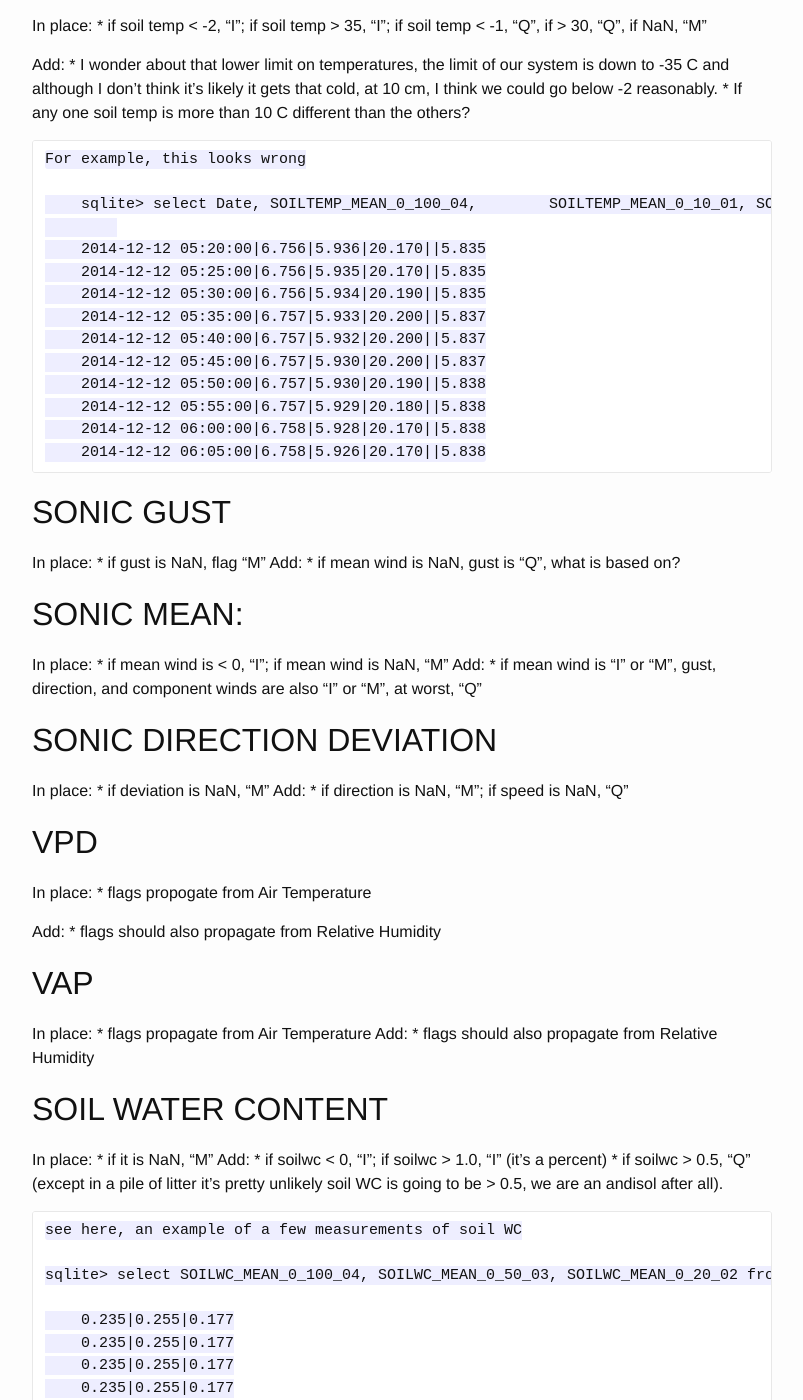
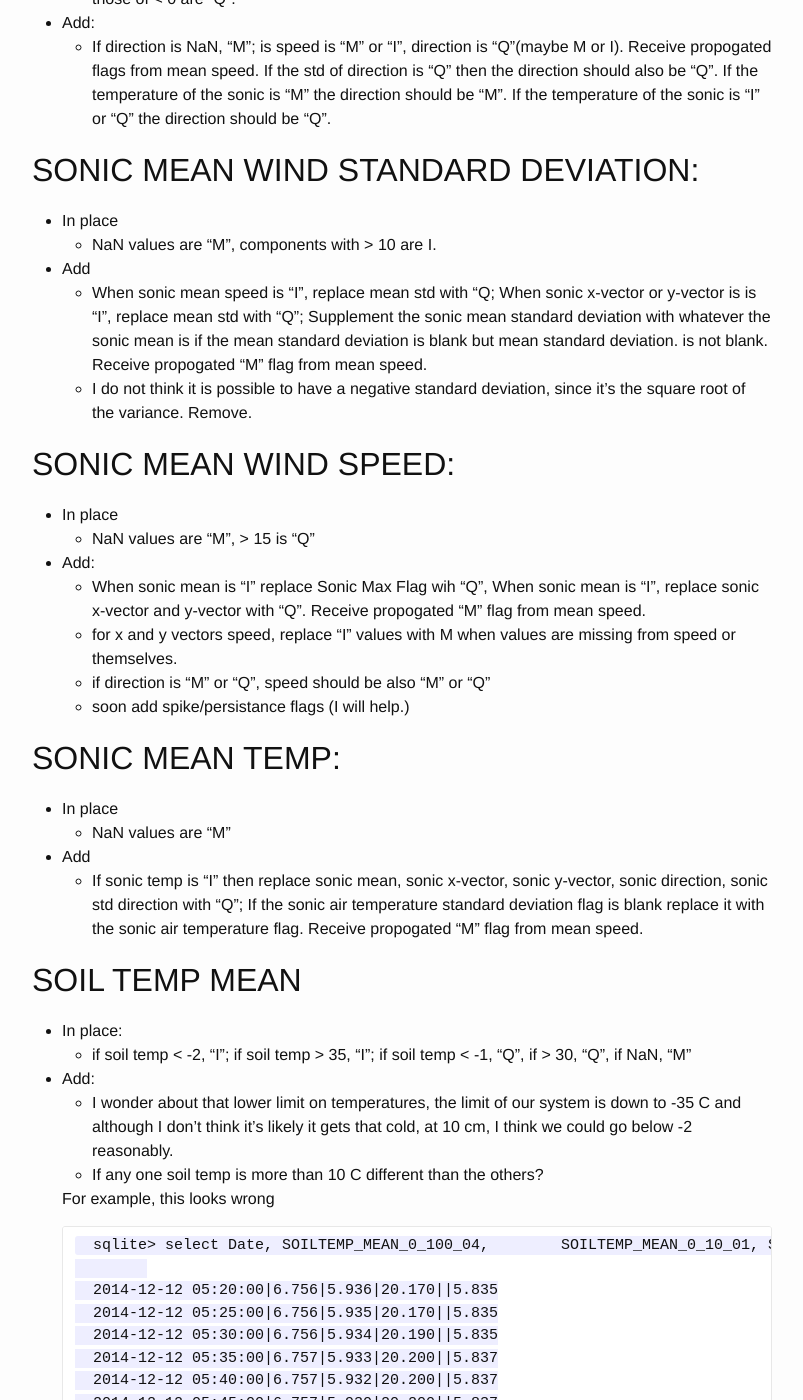
Before and after one commit to grandadmiral-thrawn/metQC, a Jekyll site: the page built from _posts/2015-02-20-checks-on-air-temperature-and-wind-in-portal.markdown, in a window 1280 px wide and 1400 px high, scrolled down 1395 px. Shown: the whole window, without its empty margins (238-1041 px from the left). Built offline with Jekyll 4.4.1, drawn with Linux system fonts in a browser that asks for light colours; some of the changed text lies outside the part shown.

Commit message:
cleaning

```diff
--- a/_posts/2015-02-20-checks-on-air-temperature-and-wind-in-portal.markdown
+++ b/_posts/2015-02-20-checks-on-air-temperature-and-wind-in-portal.markdown
@@ -4,64 +4,97 @@ title: "Checks on Air Temperature and Wind in Portal"
 date: 2015-02-20T14:09:55-08:00
 ---
 
+This is a list of all the checks which were in place in Portal, and a growing list of those which we think should be added. In some cases, I've condensed the checks down, for example, I'll only show 1 height for the air temperature, etc.
 
-In the 2015 file, all NaN are met with "M"! :)
+In the 2015 files for air-temperature, all NaN values are juxtaposed with "M"! :)
 
-AIRTEMP
+For all flags, these are just on the five minute data
+
+AIR TEMPERATURE
 -------
 
 * In place:
     * if airtemp < 35 or > 50, "I"; if airtemp < -18 or > 45, "Q", if value change between two intervals > 6.5 on either side, "V"; if value change between two intervals > 8 on either side, "IV", if NaN, "M", if lower than four-sigma, "Q", if above four-sigma, "Q"
 
-* Add
+* Add:
+    * Add propogatation from the air temperature into the dependant flags of dewpoint, vpd, etc. Do not propogate to relative humidity. For example, if air temperature is "M", dew point is "M". If air temperature is "Q", dewpoint is "Q".
+
+* Consider:
+    * Using air temperature to mark questionable values for precipitation, snow, or solar? Helpful for detecting certain events or balance between radiative components?
 
 DEWPOINT
 -------
 
 * In place:
-    * Flags from airtime are propagated to here
+    * Flags from airtime are propagated to dewpoint (i.e. if air temperature is "M", so is dewpoint)
+
 * Add:
-    * if calculating using the logger instruction, the dew point temperature must be less than air temperature (check against some random values)
+    * If dewpoint > airtemperature, flag as "I"
     * Relative humidity flags propogate to dewpoint
-    * If either air temperature and dew point missing, dew point is missing
+    * If either air temperature and relative humidity is missing, dew point is missing; if either air temperature or relative humidity is questionable, dew point is questionable.
 
 
 RELATIVE HUMIDITY
 --------
 
 * In Place:
-    *Flags from airtemp are propagated to here
+    *Flags from airtemp are propagated to here - this is not correct!
+
 * Add:
     * Remove flag propagation from air temp.
     * Add "Q" flag for persistent values of 100 % humidity for 4 or more days as shown
-
+    * Add a basic percentage flag, impossible values of it can't be > 100, can't be < 0.
+    * Add a step change flag: relative humdity can't change more than 10 percent per five minutes is very safe. Be sure that step change is not including stepping onto or off a "NAN"
 
 SONIC MEAN WIND DIRECTION
 ----------------
 
-In Place:
-* If direction is less than 0 or > 360, "I"; if is NaN, "M"
+* In Place:
+    * If direction is less than 0 or > 360, "I"; if is NaN, "M"; , standard deviations of > 180 are "Q", those of < 0 are "Q".
 
-Add:
-* If direction is NaN, "M"; is speed is "M" or "I", direction is "Q"(maybe M or I)
+* Add:
+    * If direction is NaN, "M"; is speed is "M" or "I", direction is "Q"(maybe M or I). Receive propogated flags from mean speed. If the std of direction is "Q" then the direction should also be "Q". If the temperature of the sonic is "M" the direction should be "M". If the temperature of the sonic is "I" or "Q" the direction should be "Q".
+
 
 SONIC MEAN WIND STANDARD DEVIATION:
 ---------
 
-In place:
+* In place
+    * NaN values are "M", components with > 10 are I.
 
-Add:
-* if direction is NaN, "M"
-* if deviation is 0, "Q"
-* if deviation is NaN, "M"
+* Add
+    * When sonic mean speed is "I", replace mean std with "Q; When sonic x-vector or y-vector is is "I", replace mean std with "Q"; Supplement the sonic mean standard deviation with whatever the sonic mean is if the mean standard deviation is blank but mean standard deviation. is not blank. Receive propogated "M" flag from mean speed.
+    * I do not think it is possible to have a negative standard deviation, since it's the square root of the variance. Remove.
+
+SONIC MEAN WIND SPEED:
+------
+
+* In place
+    * NaN values are "M", > 15 is "Q"
+
+* Add:
+    * When sonic mean is "I" replace Sonic Max Flag wih "Q", When sonic mean is "I", replace sonic x-vector and y-vector with "Q". Receive propogated "M" flag from mean speed.
+    * for x and y vectors speed, replace "I" values with M when values are missing from speed or themselves.
+    * if direction is "M" or "Q", speed should be also "M" or "Q"
+    * soon add spike/persistance flags (I will help.)
+
+SONIC MEAN TEMP:
+------------
+
+* In place
+    * NaN values are "M"
+
+* Add
+    * If sonic temp is "I" then replace sonic mean, sonic x-vector, sonic y-vector, sonic direction, sonic std direction with "Q"; If the sonic air temperature standard deviation flag is blank replace it with the sonic air temperature flag. Receive propogated "M" flag from mean speed.
+
 
 SOIL TEMP MEAN
 --------------
 
-In place:
+* In place:
     * if soil temp < -2, "I"; if soil temp > 35, "I"; if soil temp < -1, "Q", if > 30, "Q", if NaN, "M"
 
-Add:
+* Add:
     * I wonder about that lower limit on temperatures, the limit of our system is down to -35 C and although I don't think it's likely it gets that cold, at 10 cm, I think we could go below -2 reasonably.
     * If any one soil temp is more than 10 C different than the others?
 
@@ -84,55 +117,57 @@ Add:
 SONIC GUST
 ----------
 
-In place:
-    * if gust is NaN, flag "M"
-Add:
+* In place:
+    * if gust is NaN, flag "M".
+
+* Add:
     * if mean wind is NaN, gust is "Q", what is based on?
+    * Some of these gusts seem far too high, on the order of 35 + mph. Should get information on these spikes.
+    * if mean wind is "Q", gust is "Q"; if mean wind is "M", gust is "M"; if mean wind is "I", gust is "Q"
 
 
 SONIC MEAN:
 ---------
 
-In place:
+* In place:
     * if mean wind is < 0, "I"; if mean wind is NaN, "M"
-Add:
+* Add:
     * if mean wind is "I" or "M", gust, direction, and component winds are also "I" or "M", at worst, "Q"
 
 
 SONIC DIRECTION DEVIATION
 ------------------
 
-In place:
+* In place:
     * if deviation is NaN, "M"
-Add:
+* Add:
     * if direction is NaN, "M"; if speed is NaN, "Q"
 
 VPD
 -----
 
-In place:
+* In place:
     * flags propogate from Air Temperature
 
-Add:
+* Add:
     * flags should also propagate from Relative Humidity
 
 VAP
 ------
 
-In place:
+* In place:
     * flags propagate from Air Temperature
-Add:
+* Add:
     * flags should also propagate from Relative Humidity
 
 SOIL WATER CONTENT
 -----------------
 
-In place:
+* In place:
     * if it is NaN, "M"
-Add:
+* Add:
     * if soilwc < 0, "I"; if soilwc > 1.0, "I" (it's a percent)
-    * if soilwc > 0.5, "Q" (except in a pile of litter it's pretty unlikely soil WC is going to be > 0.5, we are an andisol after all).
-
+    * if soilwc > 0.5, "Q"
 
     see here, an example of a few measurements of soil WC
 
```
Also changed, not shown: other parts of _posts/2015-02-20-checks-on-air-temperature-and-wind-in-portal.markdown (+8 -8 lines), _posts/2015-02-19-standard-deviation-of-wind-direction-and-other-wind-checks-for-portal-old-and-new-anemometers.markdown (+19 -13 lines).
